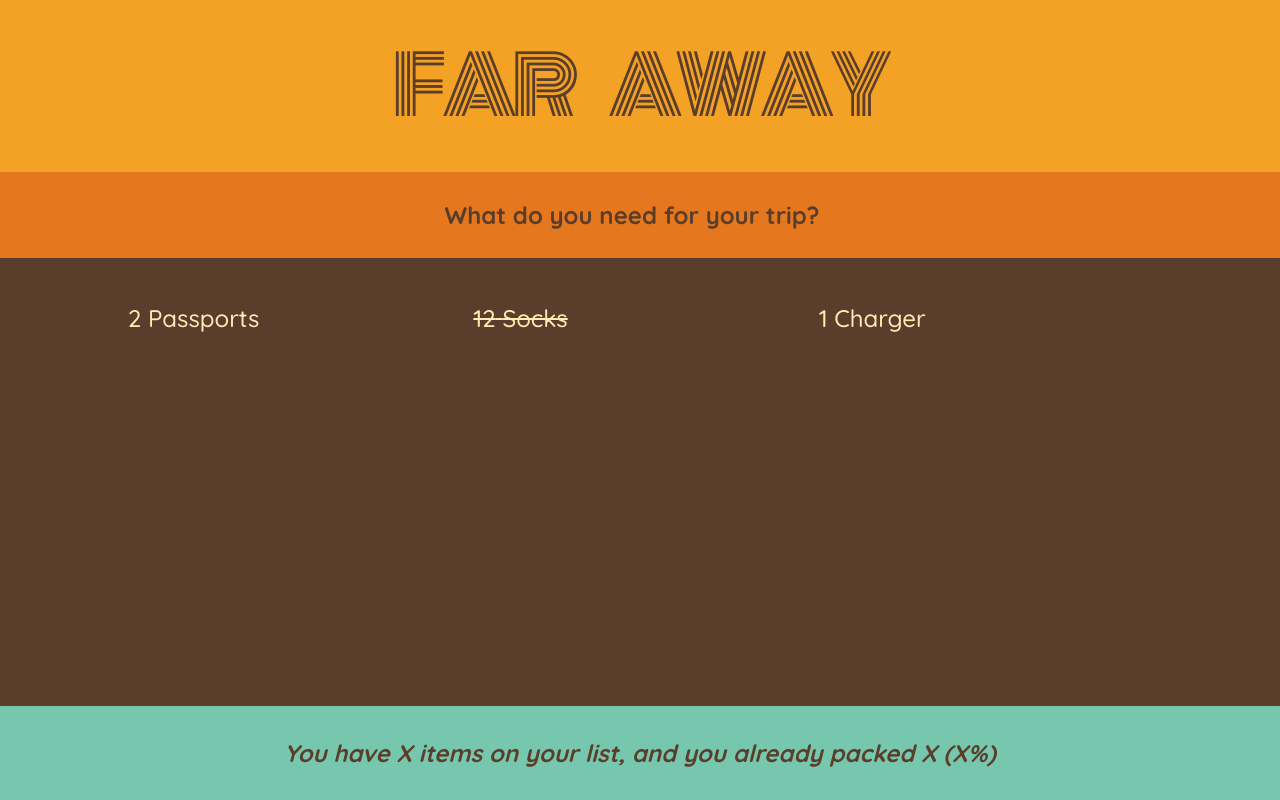
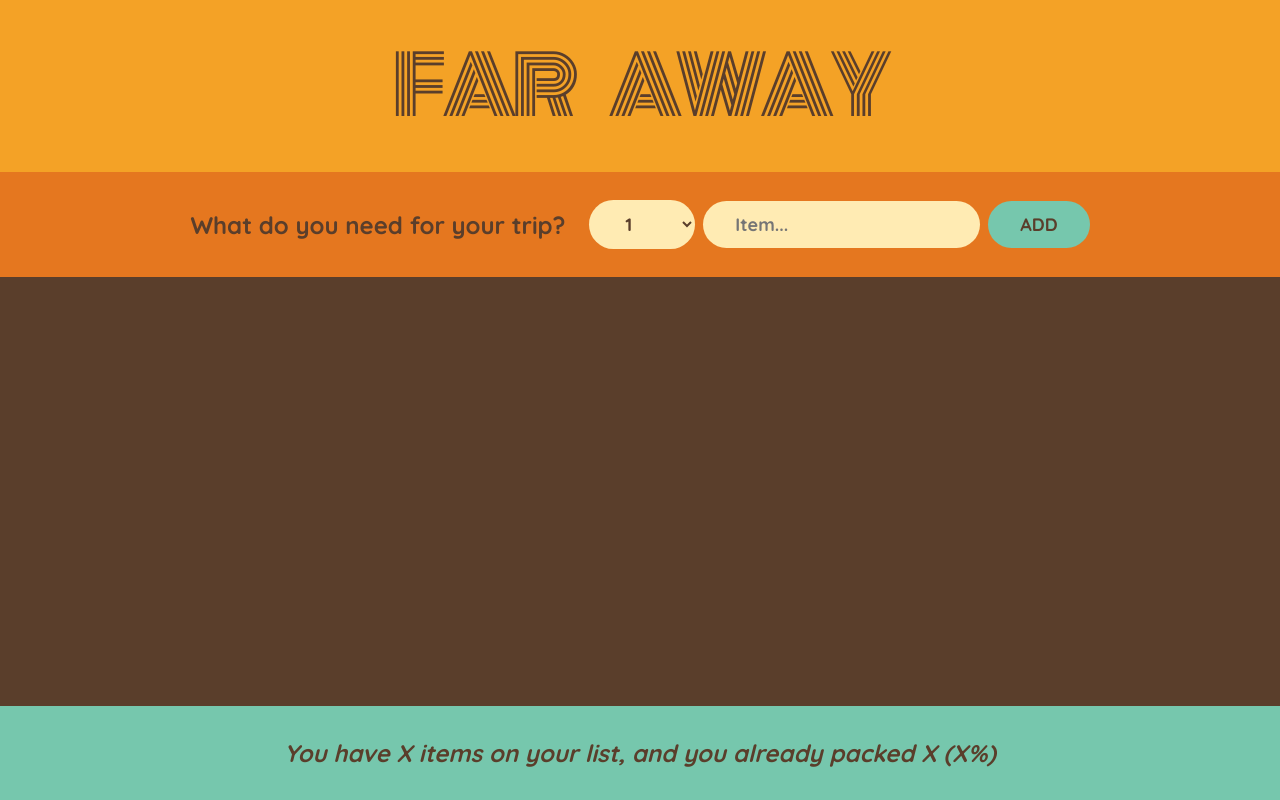
Before and after one commit to bant095/travel-list, a React (Create React App) app: page / in a window 1280 px wide. Built offline with nearby package versions, Linux system fonts and the light colour scheme.

Commit message:
I added delete and update function

```diff
--- a/src/App.js
+++ b/src/App.js
@@ -1,15 +1,42 @@
-const initialItems = [
-  { id: 1, description: 'Passports', quantity: 2, packed: false },
-  { id: 2, description: 'Socks', quantity: 12, packed: true },
-  { id: 2, description: 'Charger', quantity: 1, packed: false },
-];
+import { useState } from 'react';
+
+// const initialItems = [
+//   { id: 1, description: 'Passports', quantity: 2, packed: false },
+//   { id: 2, description: 'Socks', quantity: 12, packed: true },
+//   { id: 3, description: 'Charger', quantity: 1, packed: false },
+// ];
 
 export default function App() {
+  const [items, setItems] = useState([]);
+
+  //ADD Function
+  function handleAddItems(item) {
+    setItems((items) => [...items, item]);
+  }
+
+  //DELETE FUNCTION
+  function handleDeleteItem(id) {
+    setItems((items) => items.filter((item) => item.id !== id));
+  }
+
+  //Update Function
+  function handleToggleItem(id) {
+    setItems((items) =>
+      items.map((item) =>
+        item.id === id ? { ...item, packed: !item.packed } : item
+      )
+    );
+  }
+
   return (
     <div className='app'>
       <Logo />
-      <Form />
-      <PackingList />
+      <Form onAddItem={handleAddItems} />
+      <PackingList
+        items={items}
+        onDeleteItem={handleDeleteItem}
+        onToggleItems={handleToggleItem}
+      />
       <Stats />
     </div>
   );
@@ -19,33 +46,81 @@ function Logo() {
   return <h1>Far Away </h1>;
 }
 
-function Form() {
+function Form({ onAddItem }) {
+  const [description, setDescription] = useState('');
+  const [quantity, setQuantity] = useState(1);
+
+  function handleSubmit(e) {
+    e.preventDefault();
+
+    if (!description) return;
+
+    const newItem = { description, quantity, packed: false, id: Date.now() };
+    console.log(newItem);
+
+    onAddItem(newItem);
+
+    setDescription('');
+    setQuantity(1);
+  }
+
+  //ADD ITEMS
   return (
-    <div className='add-form'>
+    <form className='add-form' onSubmit={handleSubmit}>
       <h3>What do you need for your trip?</h3>
-    </div>
+      <select
+        value={quantity}
+        onChange={(e) => setQuantity(Number(e.target.value))}
+      >
+        {Array.from({ length: 20 }, (_, i) => i + 1).map((num) => (
+          <option value={num} key={num}>
+            {num}
+          </option>
+        ))}
+      </select>
+      <input
+        type='text'
+        placeholder='Item...'
+        value={description}
+        onChange={(e) => setDescription(e.target.value)}
+      />
+      <button>Add</button>
+    </form>
   );
 }
 
-function PackingList() {
+function PackingList({ items, onDeleteItem, onToggleItems }) {
   return (
     <div className='list'>
       <ul>
-        {initialItems.map((item) => (
-          <Item item={item} />
+        {items.map((item) => (
+          <Item
+            item={item}
+            onDeleteItem={onDeleteItem}
+            onToggleItems={onToggleItems}
+            key={item.id}
+          />
         ))}
       </ul>
     </div>
   );
 }
 
-function Item({ item }) {
+function Item({ item, onDeleteItem, onToggleItems }) {
   return (
     <li>
+      {/* checkbox */}
+      <input
+        type='checkbox'
+        value={item.packed}
+        onChange={() => onToggleItems(item.id)}
+      />
       <span style={item.packed ? { textDecoration: 'line-through' } : {}}>
         {item.quantity} {item.description}
       </span>
-      <button>X</button>
+      <button className='btn' onClick={() => onDeleteItem(item.id)}>
+        X
+      </button>
     </li>
   );
 }
--- a/src/index.css
+++ b/src/index.css
@@ -130,3 +130,7 @@ input[type='checkbox'] {
   font-weight: 700;
   padding: 3.2rem 0;
 }
+
+.btn {
+  color: red;
+}
```
Also changed, not shown: 1 other file (tests, documents, lock files or other folders).
